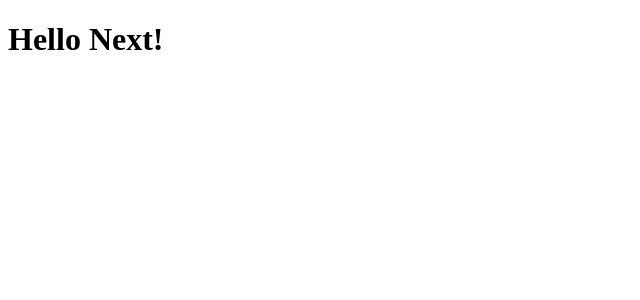
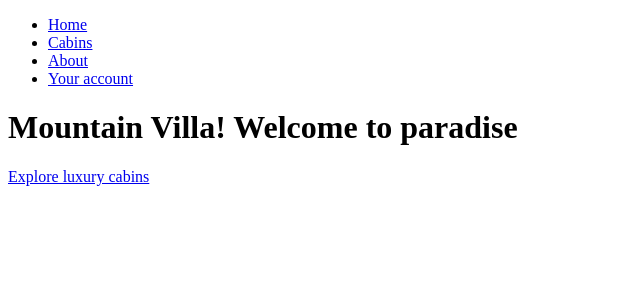
Before and after one commit to Lerik13/hotel-website, a Next.js app: page / in a window 1280 px wide. Shown: the top 300 px of the page, without its empty margins (0-640 px from the left). Built offline with nearby package versions, Linux system fonts and the light colour scheme.

Commit message:
Navigation b/w pages

```diff
--- /dev/null
+++ b/app/about/page.js
@@ -0,0 +1,3 @@
+export default function Page() {
+  return <h1>About the Hotel</h1>
+}
--- /dev/null
+++ b/app/account/page.js
@@ -0,0 +1,3 @@
+export default function Page() {
+  return <h1>Accounts page</h1>
+}
--- /dev/null
+++ b/app/cabins/page.js
@@ -0,0 +1,3 @@
+export default function Page() {
+  return <h1>Cabins page</h1>
+}
--- /dev/null
+++ b/app/components/Navigation.js
@@ -0,0 +1,20 @@
+import Link from 'next/link'
+
+export default function Navigation() {
+  return (
+    <ul>
+      <li>
+        <Link href="/">Home</Link>
+      </li>
+      <li>
+        <Link href="/cabins">Cabins</Link>
+      </li>
+      <li>
+        <Link href="/about">About</Link>
+      </li>
+      <li>
+        <Link href="/account">Your account</Link>
+      </li>
+    </ul>
+  )
+}
--- a/app/page.js
+++ b/app/page.js
@@ -1,5 +1,13 @@
-import Image from 'next/image'
+import Link from 'next/link'
+import Navigation from './components/Navigation'
 
-export default function Home() {
-  return <h1>Hello Next!</h1>
+export default function Page() {
+  return (
+    <div>
+      <Navigation />
+      <h1>Mountain Villa! Welcome to paradise</h1>
+
+      <Link href="/cabins">Explore luxury cabins</Link>
+    </div>
+  )
 }
```
